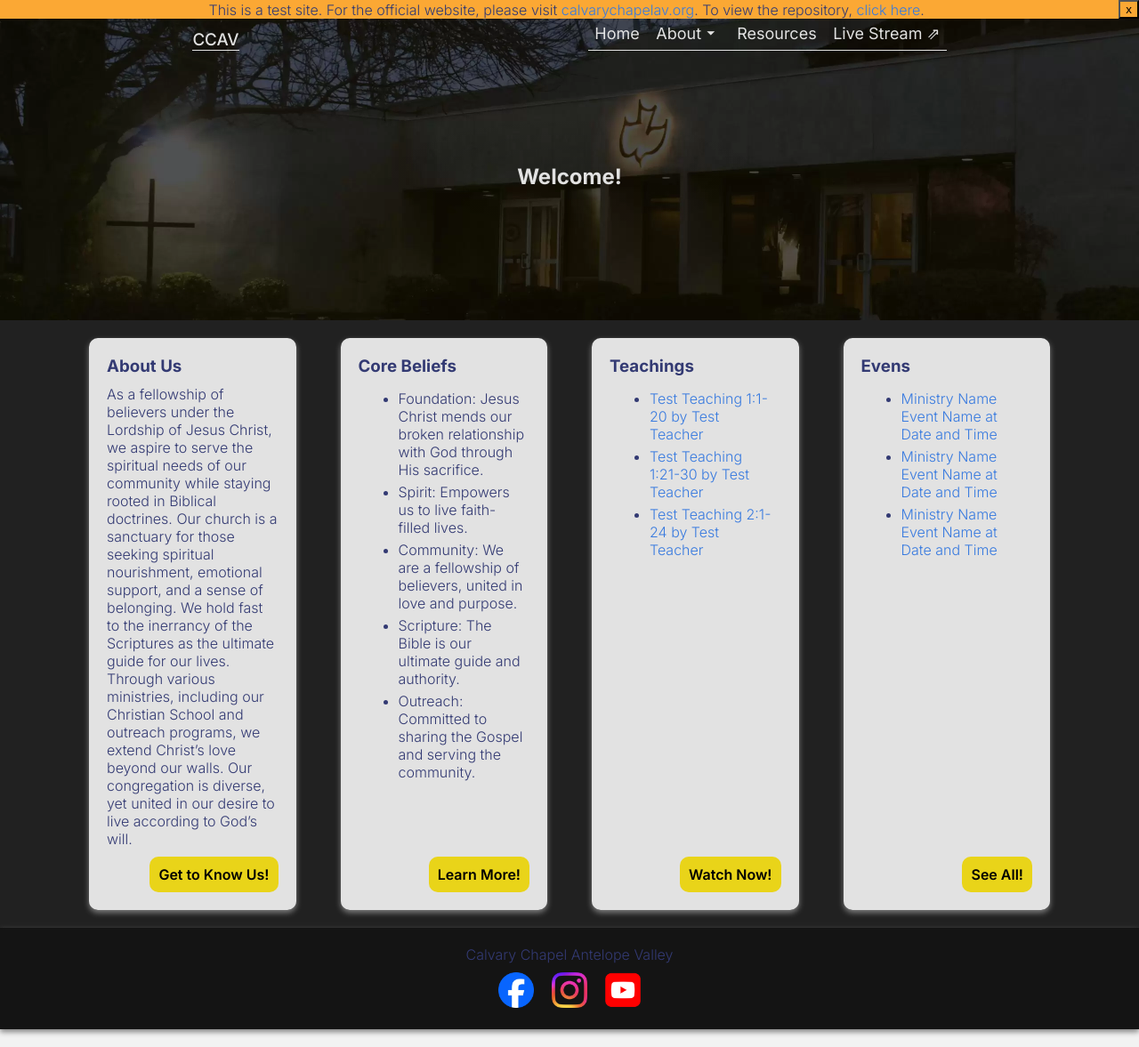
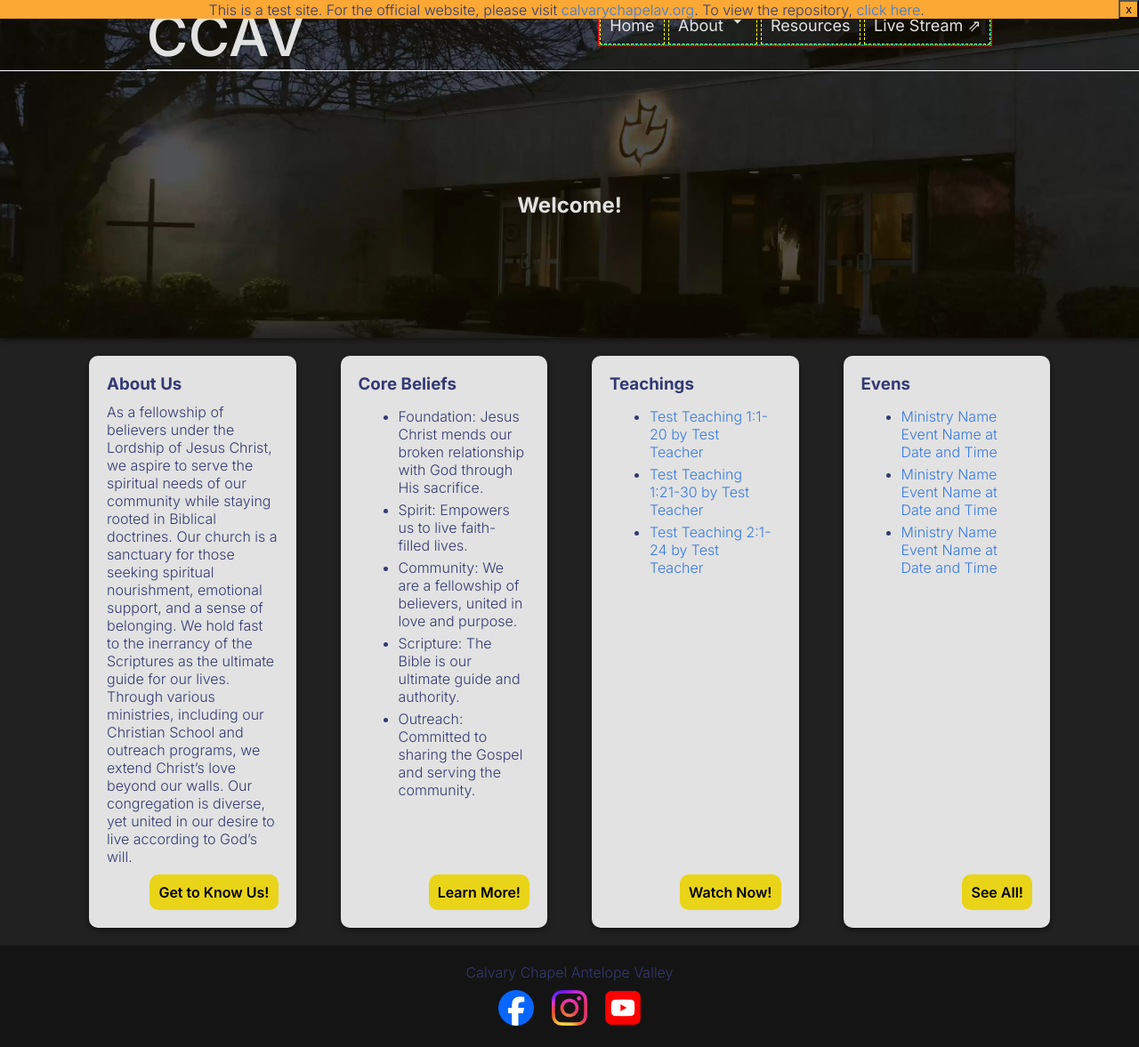
Before and after one commit to levipevans/ccav.church, a Jekyll site: the page built from index.html, in a window 1280 px wide. Shown: the whole page at 89% size. Built offline with Jekyll 4.4.1, drawn with Linux system fonts in a browser that asks for light colours.

Commit message:
♻️ (header.scss, main.scss): refactor header styles for improved layout and responsiveness, add z-index for drop down menus
- Change padding to min-height on the header to better accommodate
  content size.
- Update alignment and add borders for clearer visual structure in
  header.
- Alter display properties for menu items to enhance user experience.
- Update box-shadow property for better aesthetic consistency.

```diff
--- a/_sass/header.scss
+++ b/_sass/header.scss
@@ -3,8 +3,9 @@ header {
     flex-direction: column;
     justify-content: space-around;
     align-items: center;
-    padding: 20px;
+    min-height: fit-content;
     height: 25vw;
+    z-index: 10;
 }
 
 .header-content {
@@ -12,7 +13,15 @@ header {
     display: flex;
     flex-direction: row;
     justify-content: space-around;
-    align-items: flex-end;
+    align-items: flex-start;
+    border: 1px solid white;
+    unicode-bidi: normal;
+    overflow: visible;
+    z-index: 20;
+}
+
+.title-heading {
+    font-size: 4rem;
 }
 
 header * {
@@ -36,35 +45,33 @@ header ul {
 }
 
 header .main-menu-container {
+    display: flex;
     justify-content: space-between;
     align-items: center;
     gap: 10px;
     list-style: none;
-    text-wrap: nowrap;
+    border: 1px solid red;
 }
 
 header .main-menu-container li {
     display: inline-block;
-    padding: 7px;
-    /*
-    border-top-left-radius: 10px;
-    border-top-right-radius: 10px;
-    */
+    padding: 0px;
+    margin: 0px;
     border-radius: 0px;
     width: fit-content;
 }
 
-header .main-menu-container li:hover .submenu {
-    background-color: var(--white);
+#main-menu {
+    border: 1px dotted cyan;
 }
 
-header .main-menu-container li:has(.submenu) {}
+#main-menu li {
+    border: 1px dashed yellow;
+}
 
 #main-menu>li>a {
-    display: flex;
-    flex-direction: row;
-    justify-content: space-around;
-    align-items: center;
+    display: inline-block;
+    padding: 10px;
 }
 
 .main-menu-text {
@@ -127,7 +134,6 @@ header .main-menu-container li:has(.submenu) {}
         display: flex;
         max-height: 200px;
         opacity: 1;
-        transform: translate(-10px, 5px);
     }
 }
 
--- a/_sass/main.scss
+++ b/_sass/main.scss
@@ -15,7 +15,7 @@ main {
 }
 
 .drop-shadow {
-    box-shadow: 0px 3px 6px gray;
+    box-shadow: 0px 3px 6px rgba(0, 0, 0, 0.445);
 }
 
 footer {
```
